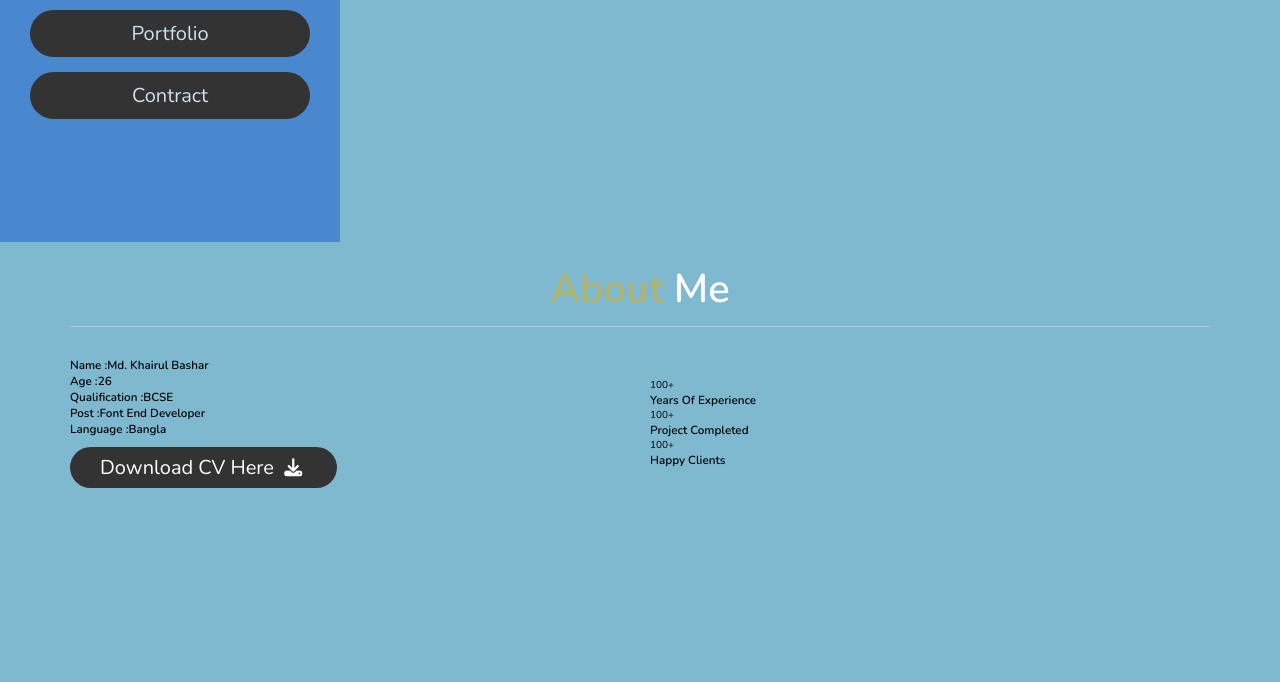
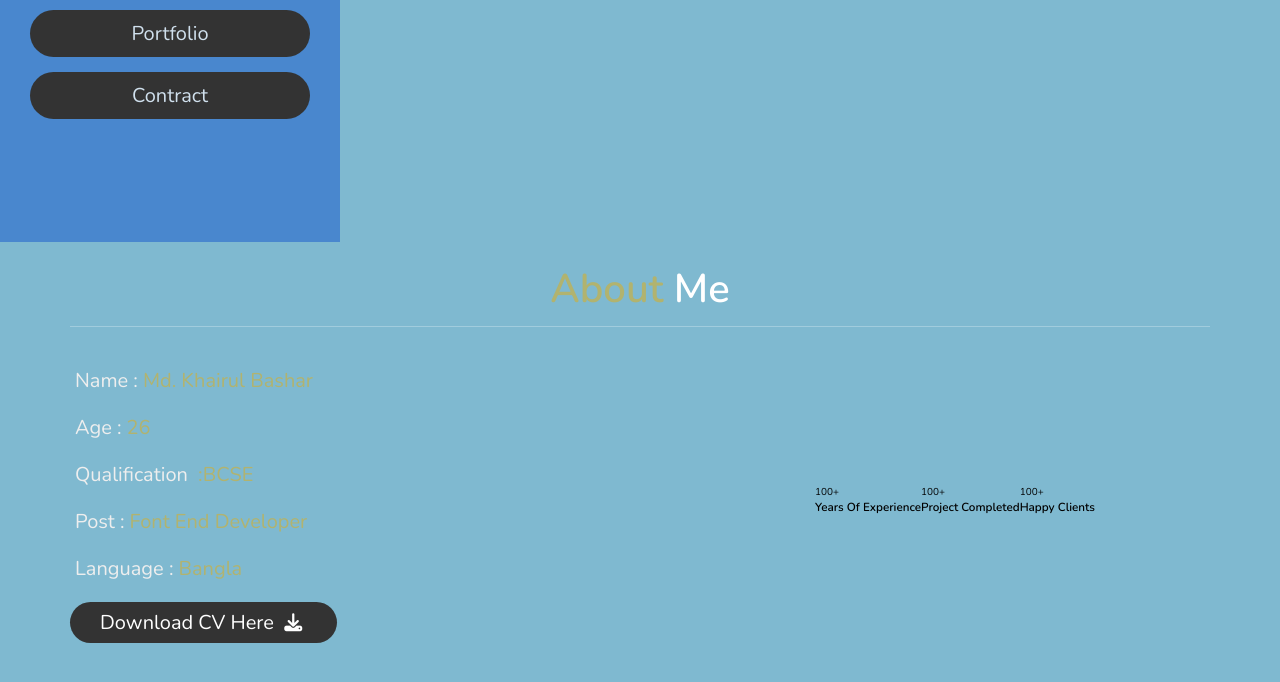
Before and after one commit to 404Bappy/Personal_Portfolio, a plain HTML site: page index.html in a window 1280 px wide. Shown: the part 558-1240 px from the top of the page. Drawn offline with nearby package versions, Linux system fonts and the light colour scheme; a web font is replaced by a local one.

Commit message:
initial comit

```diff
--- a/style.css
+++ b/style.css
@@ -205,9 +205,26 @@ header .navbar ul li a:hover {
     padding: 2rem 1rem;
     padding-left: 6rem;
 }
+
+.about .row .info h3{
+    font-size: 2rem;
+    color: var(--yellow);
+    padding: 1rem 0;
+    font-weight: normal;
+
+}
+
+.about .row .info h3 span{
+    color: #eee;
+    padding: 0 .5rem;
+
+
+}
 .about .row .counter{
     flex: 1 1 48rem;
-    padding: 2rem 1rem;
+    display: flex;
+    justify-content: center;
+    flex-wrap: wrap;
 }
 
 
```
